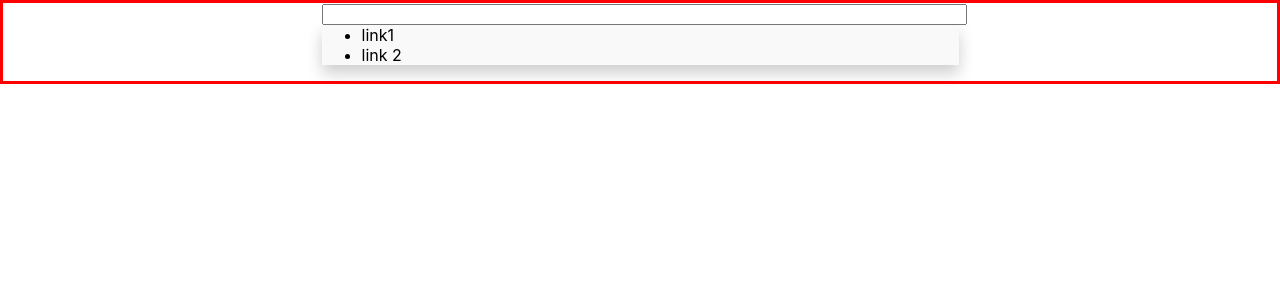
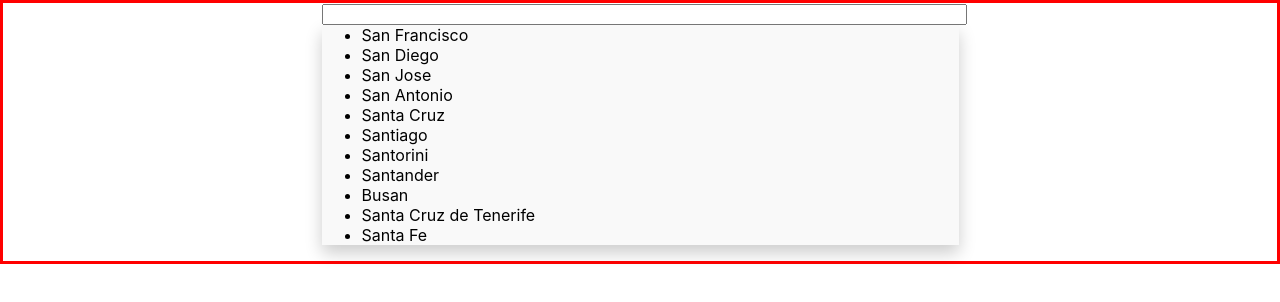
Before and after one commit to chase-the-coder/weather-app-api, a React (Create React App) app: page / in a window 1280 px wide. Shown: the top 302 px of the page. Built offline with nearby package versions, Linux system fonts and the light colour scheme.

Commit message:
added dropdown li

```diff
--- a/src/App.js
+++ b/src/App.js
@@ -106,7 +106,7 @@
       <div className='container'>
         <div className="dropdown">
           <Input userInput={userInput} onInputChange={handleInputChange}/>
-          <Dropdown />
+          <Dropdown cityList={cityList}/>
         </div>
       </div>
     </>
--- a/src/components/Dropdown.js
+++ b/src/components/Dropdown.js
@@ -1,12 +1,14 @@
 import React from 'react';
 import '../styles/Dropdown.css';
 
-export default function Dropdown({ input }) {
+export default function Dropdown(props) {
+	console.log(props.cityList);
 	return (
 		<div className="centered">
 			<ul className="dropdown-content">
-				<li>link1</li>
-				<li>link 2</li>
+				{props.cityList.map((city) => {
+					return <li key={city.woeid}>{city.title}</li>;
+				})}
 			</ul>
 		</div>
 	);
```
